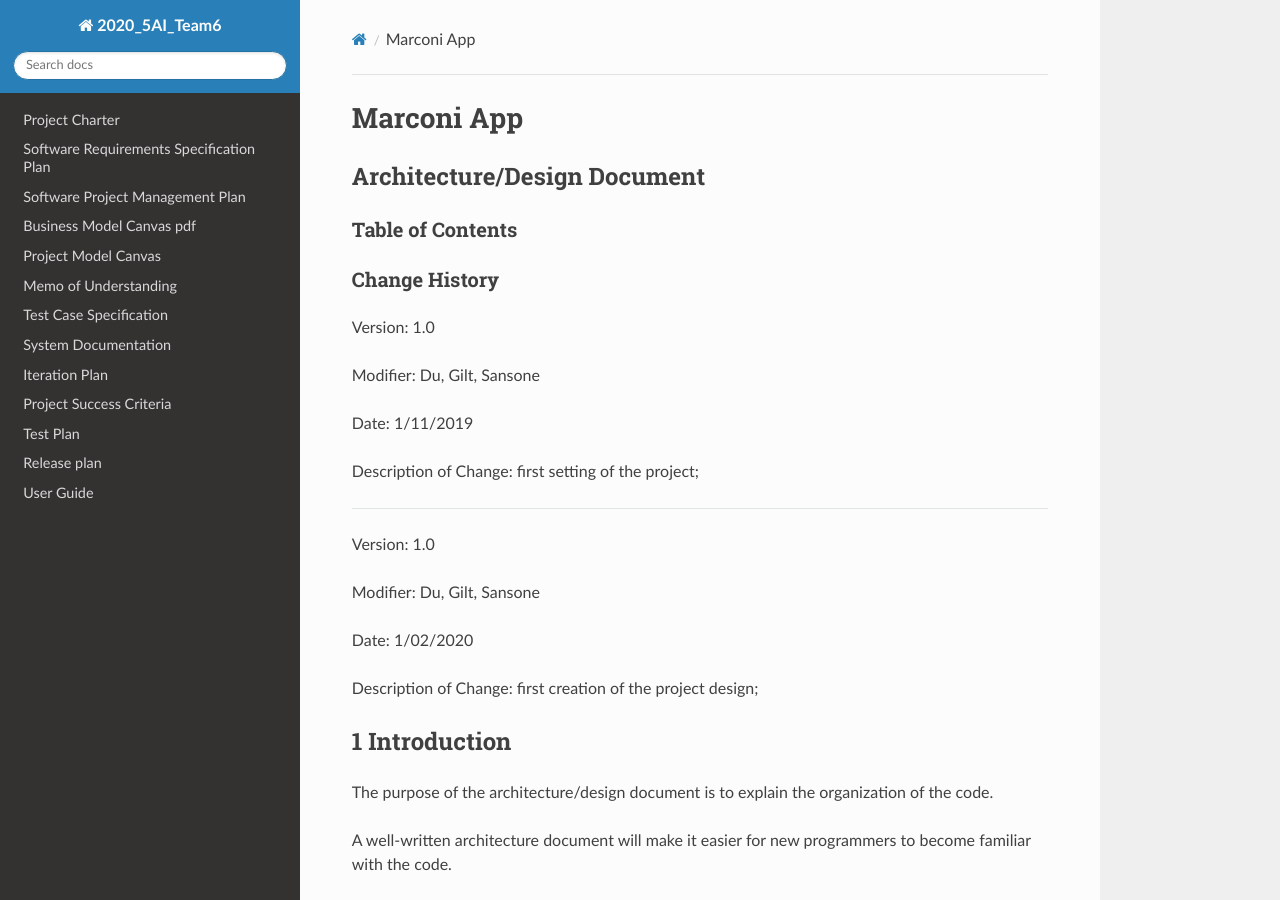
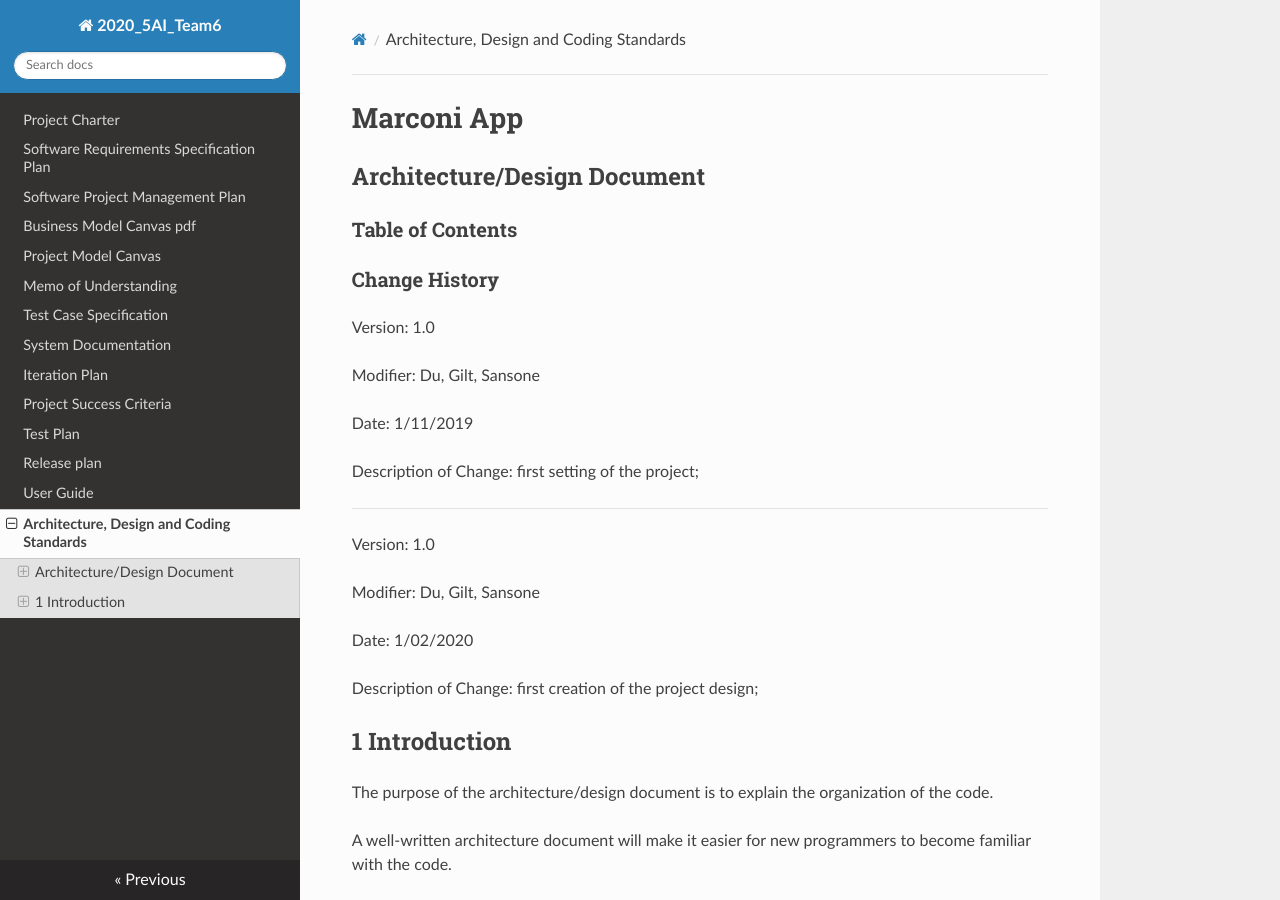
Before and after one commit to haoweydu/2020-5ai-team6-Du, an MkDocs documentation site: the page built from docs/Architecture, Design_and_Coding_Standards.md, in a window 1280 px wide and 900 px high. Built offline with MkDocs 1.6.1, drawn with Linux system fonts in a browser that asks for light colours; nearby versions of some CDN libraries.

Commit message:
Update mkdocs.yml

```diff
--- a/mkdocs.yml
+++ b/mkdocs.yml
@@ -14,6 +14,7 @@ nav:
     - 'Test Plan': 'test_plan.md'
     - 'Release plan': 'release_plan.md'
     - 'User Guide': 'user_guide.md'
+    - 'Architecture, Design and Coding Standards': 'Architecture, Design_and_Coding_Standards.md'
 
 
 
```
